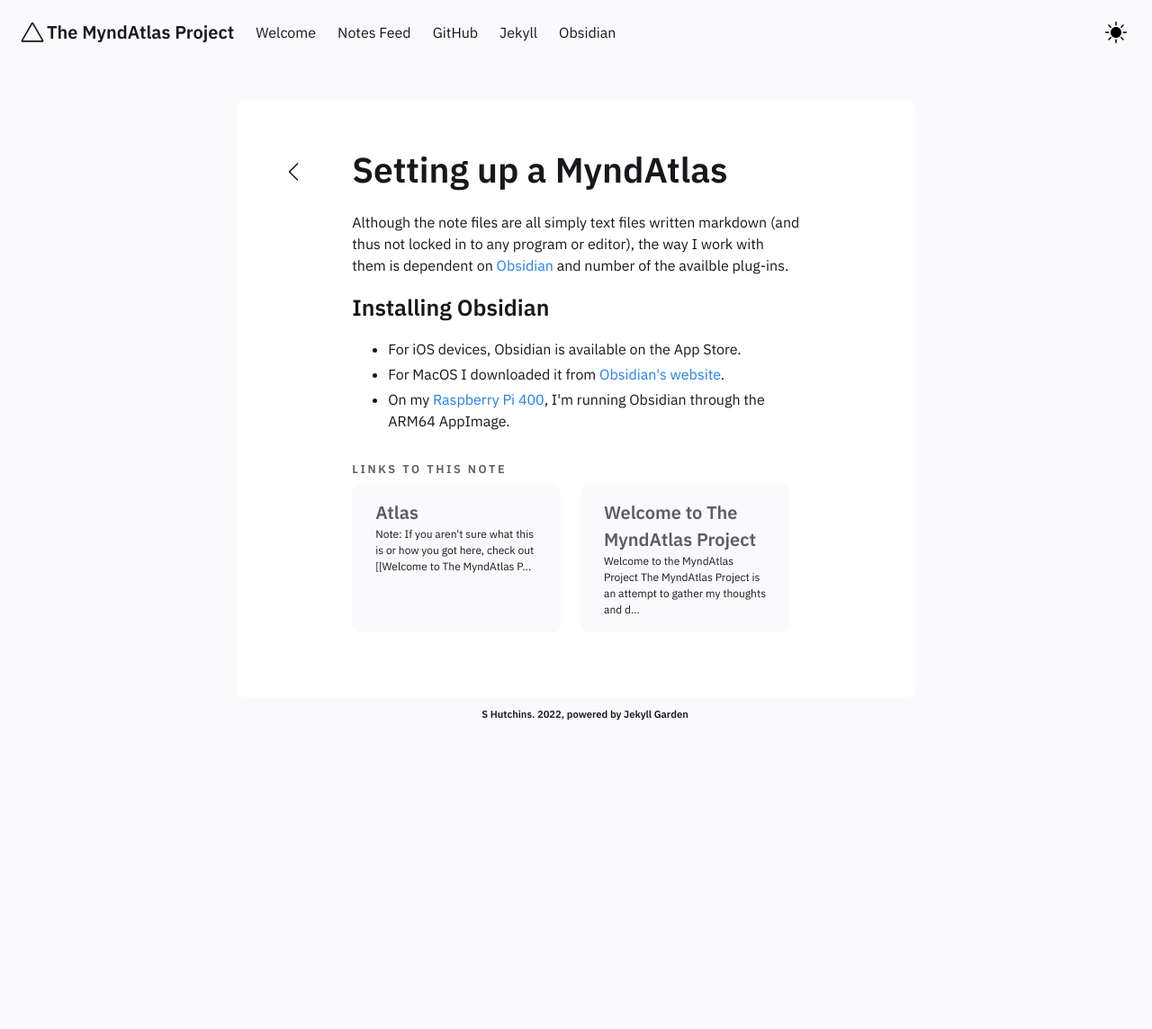
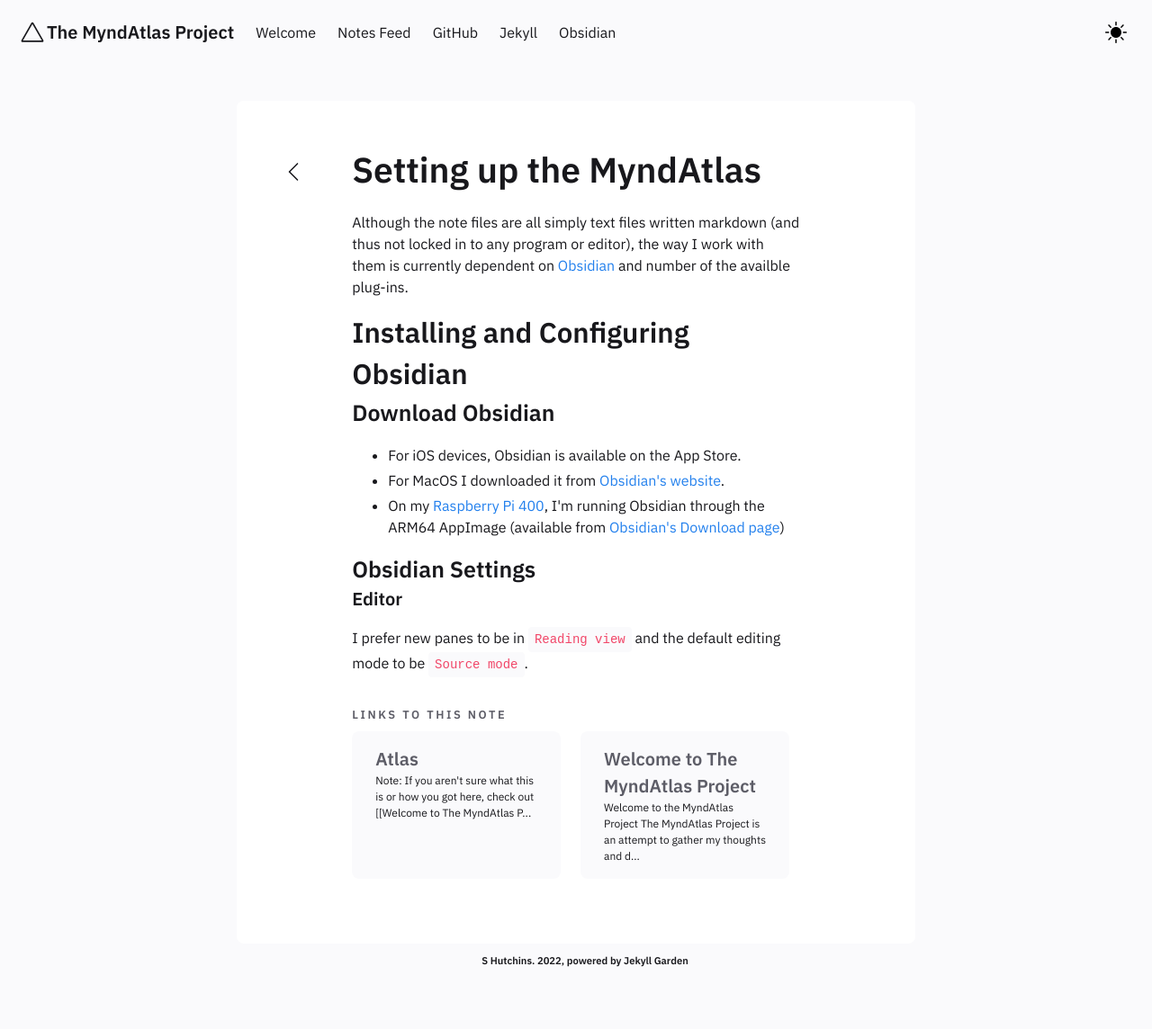
Before and after one commit to myndatlas/myndatlas.github.io, a Jekyll site: the page built from _notes/Public/Setting up a MyndAtlas.md, in a window 1280 px wide. Shown: the whole page at 90% size. Built offline with Jekyll 4.4.1, drawn with Linux system fonts in a browser that asks for light colours; before the commit the page ends 900 px from its top, so only the background shows below that.

Commit message:
vault backup: 2022-04-21 15:36:28

```diff
--- a/_notes/Public/Setting up a MyndAtlas.md
+++ b/_notes/Public/Setting up a MyndAtlas.md
@@ -3,11 +3,16 @@ title: Setting up a MyndAtlas
 notetype : feed
 date : 10-04-2022
 ---
-# Setting up a MyndAtlas
+# Setting up the MyndAtlas
 
-Although the note files are all simply text files written markdown (and thus not locked in to any program or editor), the way I work with them is dependent on [Obsidian](https://obsidian.md/) and number of the availble plug-ins.
+Although the note files are all simply text files written markdown (and thus not locked in to any program or editor), the way I work with them is currently dependent on [Obsidian](https://obsidian.md/) and number of the availble plug-ins.
 
-### Installing Obsidian
+## Installing and Configuring Obsidian
+### Download Obsidian
 - For iOS devices, Obsidian is available on the App Store.
 - For MacOS I downloaded it from [Obsidian's website](https://obsidian.md/).
-- On my [[Raspberry Pi 400]], I'm running Obsidian through the ARM64 AppImage.
+- On my [[Raspberry Pi 400]], I'm running Obsidian through the ARM64 AppImage (available from [Obsidian's Download page](https://obsidian.md/download))
+
+### Obsidian Settings
+#### Editor
+I prefer new panes to be in `Reading view` and the default editing mode to be `Source mode`.
```
